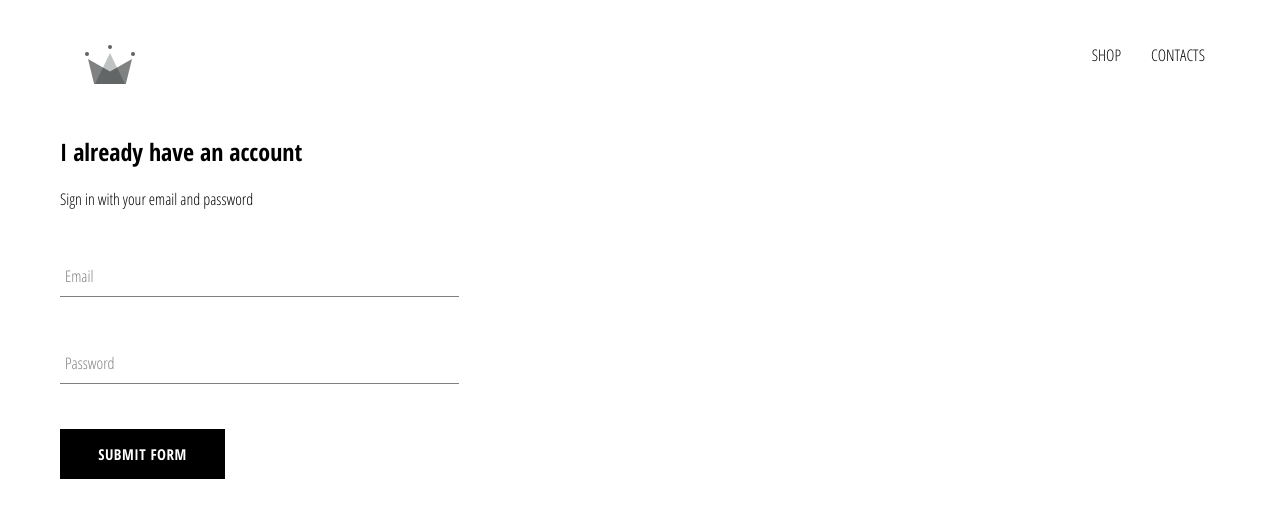
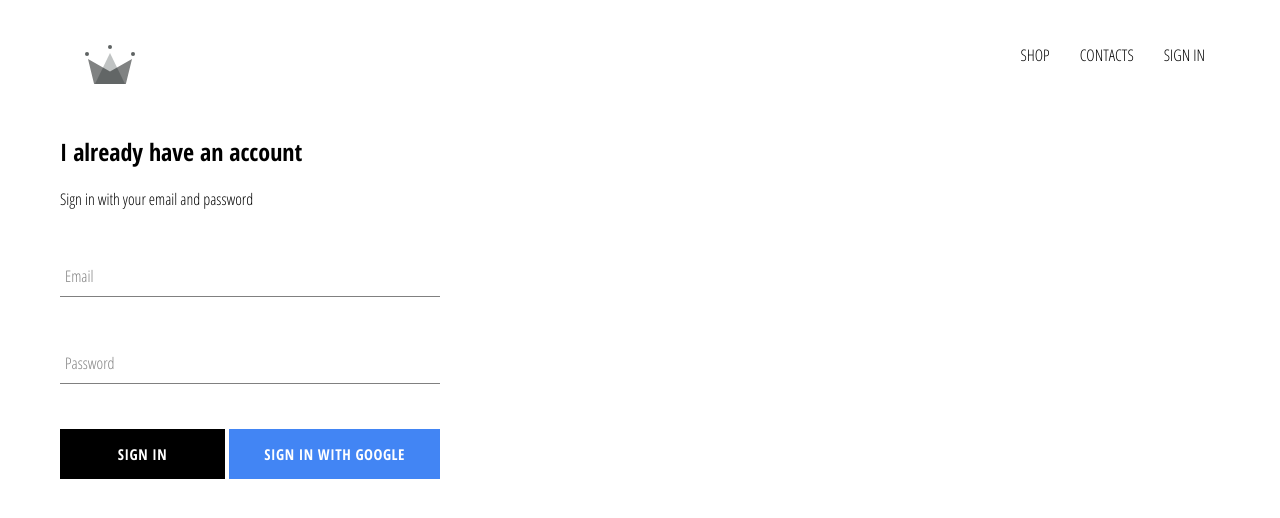
Before and after one commit to opeyemipeter1759/react-ecommerce-web, a React (Create React App) app: page /signin in a window 1280 px wide. Shown: the top 518 px of the page. Built offline with nearby package versions, Linux system fonts and the light colour scheme; no server answers.

Commit message:
firebase google sign-in integration

```diff
--- a/package.json
+++ b/package.json
@@ -6,6 +6,7 @@
     "@testing-library/jest-dom": "^5.11.6",
     "@testing-library/react": "^11.1.2",
     "@testing-library/user-event": "^12.2.2",
+    "firebase": "^8.1.1",
     "node-sass": "4.14.1",
     "react": "^17.0.1",
     "react-dom": "^17.0.1",
--- a/src/App.css
+++ b/src/App.css
@@ -6,3 +6,6 @@
   text-decoration: none;
   color: black;
 }
+* {
+  box-sizing: border-box;
+}
--- a/src/App.js
+++ b/src/App.js
@@ -3,21 +3,46 @@
 import './App.css';
 
 import HomePage from './pages/homepage/homepage.component.jsx';
-import ShopPage from './pages/shop/shop.component.jsx'
+import ShopPage from './pages/shop/shop.component.jsx';
 import SignInSignUp from  './pages/signin-signupPage/signin-signup.component'
 import Header from './components/header/header.component.jsx';
+import {auth} from './firebase/firebase.utils';
+class App extends React.Component {
+  constructor() {
+    super()
 
-function App() {
-  return (
+    this.state = {
+      currentUser: null
+
+    }
+  }
+  unsubscribeFromAuth = null;
+  componentDidMount() {
+    this.unsubscribeFromAuth = auth.onAuthStateChanged(user =>{
+      this.setState({currentUser:user})
+
+      console.log(user);
+    })
+  }
+
+  componentWillUnmount(){
+    this.unsubscribeFromAuth();
+  }
+
+
+  render() {
+    return (
     <div >
-    {/* <HomePage/> */}
-    <Header/>
+    <Header currentUser ={this.state.currentUser} />
     <Switch>
        <Route exact path = '/' component ={HomePage}/>
+       <Route exact path = '/shop' component ={ShopPage}/>
        <Route exact path = '/signin' component ={SignInSignUp}/>
     </Switch>
     </div>
   );
+  }
+
 }
 
 export default App;
--- a/src/components/collection-item/collection-item.component.jsx
+++ b/src/components/collection-item/collection-item.component.jsx
@@ -9,6 +9,7 @@
       <div className="collection-footer">
   <span className="name">{name}</span>
   <span className="price">{price}</span>
+  <span className="id"> {id} </span>
 
       </div>
 
@@ -16,4 +17,4 @@
   );
 };
 
-export default CollectionItem
+export default CollectionItem;
--- a/src/components/custom-button/custom-button.styles.scss
+++ b/src/components/custom-button/custom-button.styles.scss
@@ -19,4 +19,14 @@
     color: black;
     border: 1px solid black;
   }
+
+  &.google-sign-in{
+    background-color: #4285f4;
+    color:white;
+    &:hover{
+      background-color: #357ae8;
+      border: none;
+    }
+  }
+
 }
--- a/src/components/custom-button/custom-buttton.component.jsx
+++ b/src/components/custom-button/custom-buttton.component.jsx
@@ -1,8 +1,8 @@
 import React from 'react';
 import './custom-button.styles.scss'
 
-const CustomButton =({children, ...otherButtonProps})=>(
-  <button className="custom-button" {...otherButtonProps}>
+const CustomButton =({children, isGoogleSignIn, ...otherButtonProps})=>(
+  <button className={`${isGoogleSignIn ? 'google-sign-in': ''} custom-button`} {...otherButtonProps}>
     {children}
   </button>
 )
--- a/src/components/header/header.component.jsx
+++ b/src/components/header/header.component.jsx
@@ -1,10 +1,11 @@
 import React from 'react';
 import {Link} from 'react-router-dom'
+import {auth} from '../.././firebase/firebase.utils'
 
 import './header.styles.scss';
 import {ReactComponent as Logo} from '../../components/assests/crown.svg.svg';
 
-const Header =()=>(
+const Header =({currentUser})=>(
   <div className="header">
     <Link className="logo-container" to ="/">
       <Logo className="logo"/>
@@ -17,8 +18,11 @@
         <Link className="option" to="/shop">
         CONTACTS
       </Link>
-
-
+      {
+        currentUser?
+        <div className="option" onClick={()=>auth.signOut()} > SIGN OUT</div>:
+        <Link className="option" to="/signin">SIGN IN</Link>
+      }
     </div>
   </div>
 )
--- a/src/components/header/header.styles.scss
+++ b/src/components/header/header.styles.scss
@@ -20,6 +20,7 @@
 
     .option {
       padding: 10px 15px;
+      cursor: pointer;
     }
   }
 }
--- a/src/components/signin/sign-in.component.jsx
+++ b/src/components/signin/sign-in.component.jsx
@@ -3,7 +3,7 @@
 
 import FormInput from '../form-input/form-input.component'
 import CustomButton from '../custom-button/custom-buttton.component';
-
+import {signInWithGoogle} from '../../firebase/firebase.utils.js'
 
 class SignIn extends React.Component {
   constructor(props) {
@@ -34,7 +34,13 @@
           <form onSubmit={this.handleSubmit}>
             <FormInput label="Email" handleChange={this.handleChange}  type="email" name="email" value={this.state.email} required/>
              <FormInput label = "Password" handleChange={this.handleChange} type="password" name="password" value={this.state.password} required/>
-            <CustomButton type="submit" value="">Submit Form</CustomButton>
+
+             <div className="buttons">
+               <CustomButton type="submit" value="">Sign in </CustomButton>
+            <CustomButton onClick={signInWithGoogle} isGoogleSignIn >Sign in with Google</CustomButton>
+             </div>
+
+
           </form>
         </div>
       )
--- a/src/components/signin/signin-styles.scss
+++ b/src/components/signin/signin-styles.scss
@@ -1,9 +1,13 @@
 .sign-in{
-  width: 30vw;
+  width: 380px;
   display: flex;
   flex-direction: column ;
+
+    .title {
+    margin: 10px 0;
+  }
+  .buttons {
+    display: flex ;
+    justify-content: space-between;
+  }
 }
-
-.title {
-  margin: 10px 0;
-}
--- /dev/null
+++ b/src/firebase/firebase.utils.js
@@ -0,0 +1,26 @@
+import firebase from 'firebase/app';
+import 'firebase/firestore';
+import 'firebase/auth';
+
+const config =
+{
+    apiKey: "AIzaSyAdHKlXpM3VmmOc1NR7AjsB5YS7DEQmf1Y",
+    authDomain: "react-ecommerce-web.firebaseapp.com",
+    databaseURL: "https://react-ecommerce-web.firebaseio.com",
+    projectId: "react-ecommerce-web",
+    storageBucket: "react-ecommerce-web.appspot.com",
+    messagingSenderId: "73496187721",
+    appId: "1:73496187721:web:901df4a35cc6b2aa7c4098",
+    measurementId: "G-TEZTBRP4S3"
+  }
+
+firebase.initializeApp(config);
+export const auth = firebase.auth();
+export const firestore = firebase.firestore();
+
+const provider = new firebase.auth.GoogleAuthProvider();
+provider.setCustomParameters({prompt: 'select_account'});
+export const signInWithGoogle = () => auth.signInWithPopup(provider)
+
+
+export default firebase;
```
Also changed, not shown: src/components/preview-collection/preview-collection.component.jsx (+9 -2 lines), 1 other file (tests, documents, lock files or other folders).
